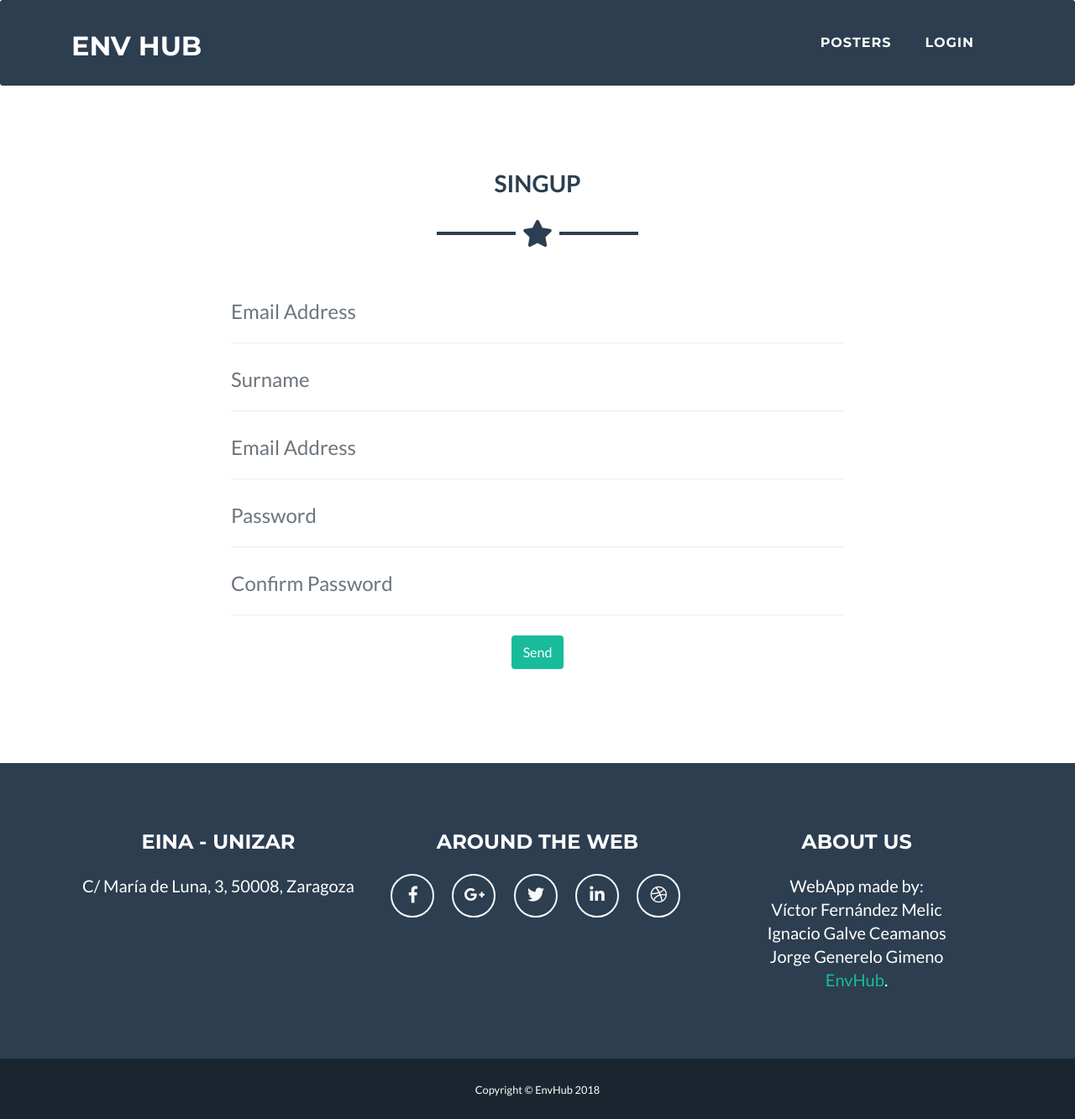
After one commit to IgnacioSan22/sis-inf-project, a Flask app: template app/templates/singup.html in a window 1280 px wide. The commit adds this page. Shown: the whole page at 84% size. Run offline with Flask 2, Linux system fonts and the light colour scheme; the template is opened without the code that fills it, so the values that code supplies are empty; some libraries are stand-ins or nearby versions.

Commit message:
Prueba form stat(Nofunciona)

```diff
--- /dev/null
+++ b/app/templates/singup.html
@@ -0,0 +1,60 @@
+{% extends "basecontent.html" %}
+{% block contentpage %}
+
+<!-- Singup Section -->
+<header class="masthead bg text-white text-center">
+        <div class="container">
+          <h2 class="text-center text-uppercase text-secondary mb-0">SingUp</h2>
+          <hr class="star-dark mb-5">
+
+        <div class="row">
+          <div class="col-lg-8 mx-auto">
+            <!-- To configure the contact form email address, go to mail/contact_me.php and update the email address in the PHP file on line 19. -->
+            <!-- The form should work on most web servers, but if the form is not working you may need to configure your web server differently. -->
+            <form name="sentMessage" id="contactForm" novalidate="novalidate">
+            <div class="control-group">
+                <div class="form-group floating-label-form-group controls mb-0 pb-2">
+                  <label>Name</label>
+                  <input class="form-control" id="name" type="name" placeholder="Email Address" required="required" data-validation-required-message="Please enter your name.">
+                  <p class="help-block text-danger"></p>
+                </div>
+              </div>
+            <div class="control-group">
+                <div class="form-group floating-label-form-group controls mb-0 pb-2">
+                  <label>Surname</label>
+                  <input class="form-control" id="surname" type="text" placeholder="Surname" required="required" data-validation-required-message="Please enter your surname.">
+                  <p class="help-block text-danger"></p>
+                </div>
+              </div>
+              <div class="control-group">
+                <div class="form-group floating-label-form-group controls mb-0 pb-2">
+                  <label>Email Address</label>
+                  <input class="form-control" id="email" type="email" placeholder="Email Address" required="required" data-validation-required-message="Please enter your email address.">
+                  <p class="help-block text-danger"></p>
+                </div>
+              </div>
+              <div class="control-group">
+                <div class="form-group floating-label-form-group controls mb-0 pb-2">
+                  <label>Password</label>
+                  <input type="password" class="form-control" id="password" type="text" placeholder="Password" required="required" data-validation-required-message="Please enter your password.">
+                  <p class="help-block text-danger"></p>
+                </div>
+              </div>
+              <div class="control-group">
+                <div class="form-group floating-label-form-group controls mb-0 pb-2">
+                  <label>Confirm Password</label>
+                  <input type="password" class="form-control" id="confirm-password" type="text" placeholder="Confirm Password" required="required" data-validation-required-message="Please re-enter your password.">
+                  <p class="help-block text-danger"></p>
+                </div>
+              </div>
+              <br>
+              <div id="success"></div>
+              <div class="form-group">
+                <button type="submit" class="btn btn-primary" id="sendMessageButton">Send</button>
+              </div>
+            </form>
+          </div>
+        </div>
+      </div>
+</header>
+{% endblock %}
```
Also changed, not shown: app/forms.py (+6 -1 lines), app/templates/index.html (+14 -28 lines).
